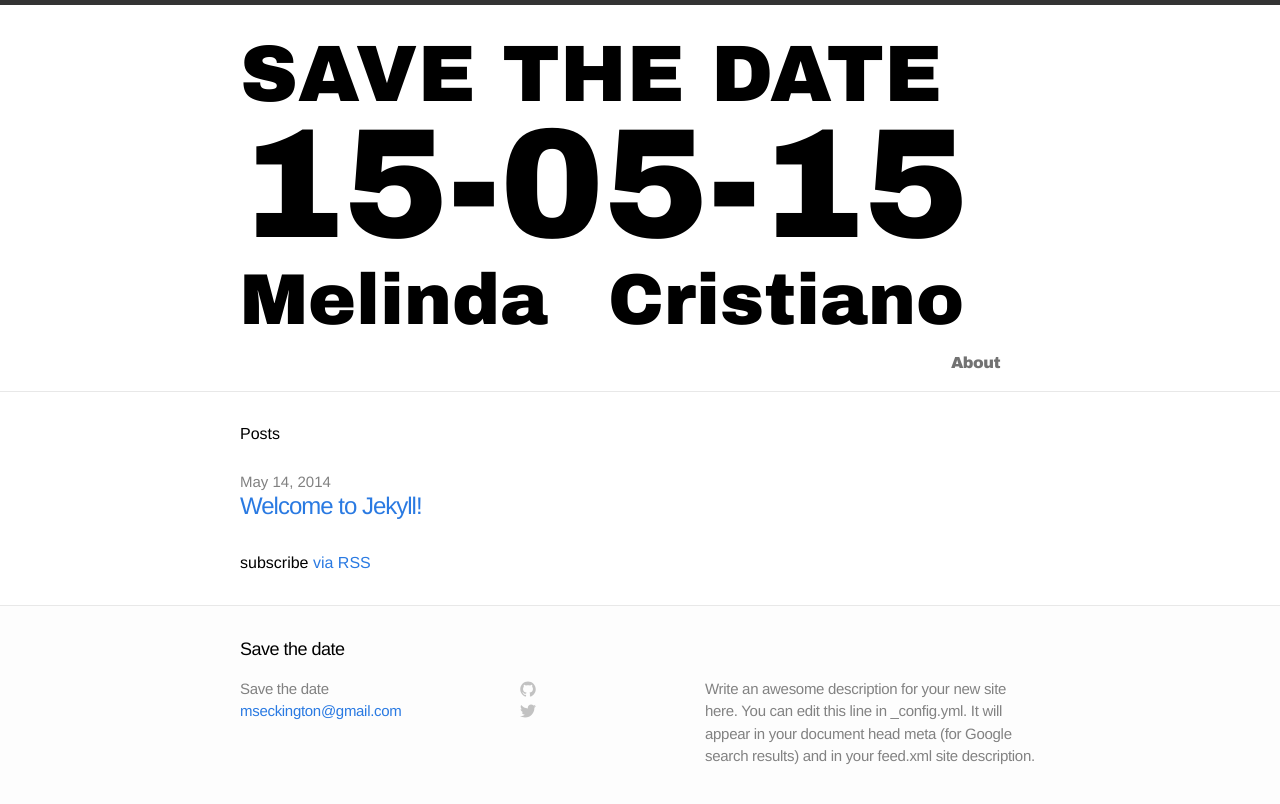
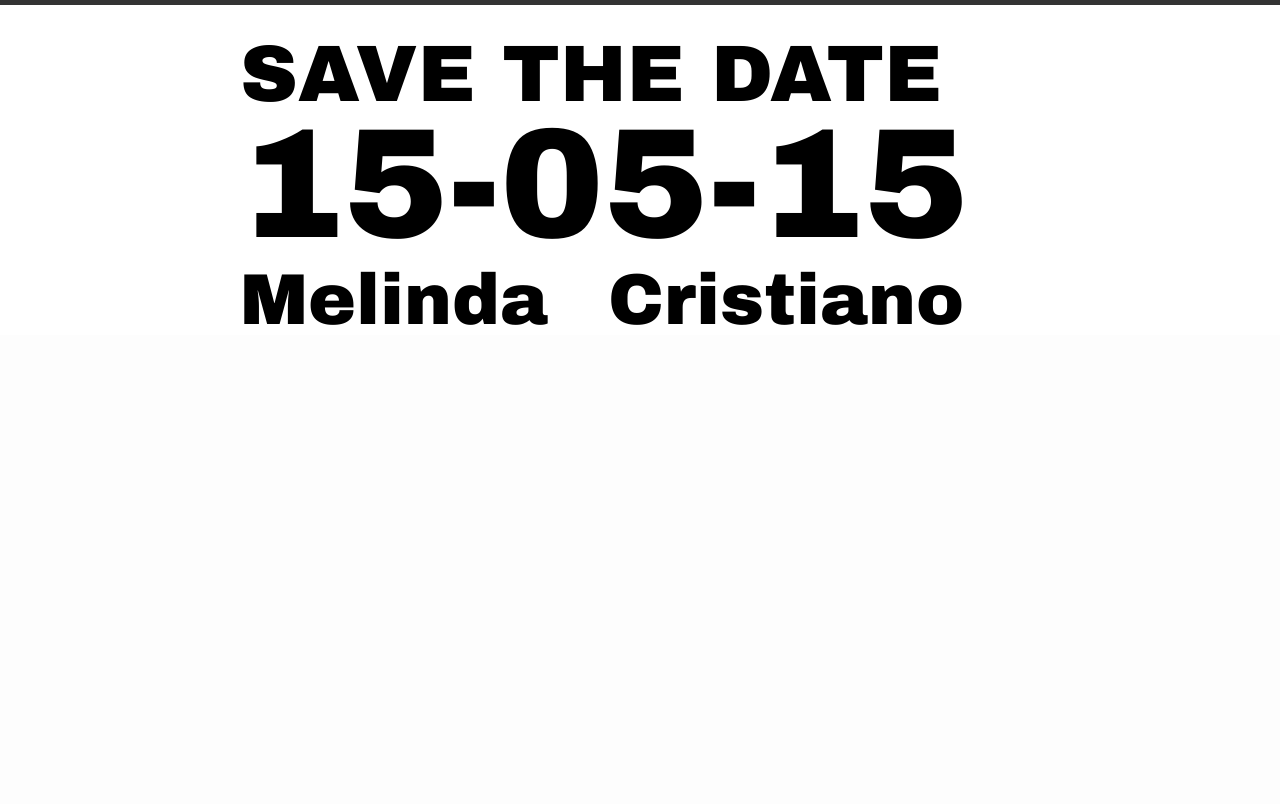
Before and after one commit to mseckington/mrandmrsgeeky, a Jekyll site: the page built from index.html, in a window 1280 px wide. Shown: the top 804 px of the page. Built offline with Jekyll 4.4.1, drawn with Linux system fonts in a browser that asks for light colours; some web fonts are replaced.

Commit message:
Strip out all base example stuff

```diff
--- a/_layouts/default.html
+++ b/_layouts/default.html
@@ -7,13 +7,5 @@
 
     {% include header.html %}
 
-    <div class="page-content">
-      <div class="wrap">
-      {{ content }}
-      </div>
-    </div>
-
-    {% include footer.html %}
-
     </body>
 </html>
--- a/_posts/2014-05-14-welcome-to-jekyll.markdown
+++ /dev/null
@@ -1,24 +0,0 @@
----
-layout: post
-title:  "Welcome to Jekyll!"
-date:   2014-05-14 21:47:10
-categories: jekyll update
----
-
-You'll find this post in your `_posts` directory - edit this post and re-build (or run with the `-w` switch) to see your changes!
-To add new posts, simply add a file in the `_posts` directory that follows the convention: YYYY-MM-DD-name-of-post.ext.
-
-Jekyll also offers powerful support for code snippets:
-
-{% highlight ruby %}
-def print_hi(name)
-  puts "Hi, #{name}"
-end
-print_hi('Tom')
-#=> prints 'Hi, Tom' to STDOUT.
-{% endhighlight %}
-
-Check out the [Jekyll docs][jekyll] for more info on how to get the most out of Jekyll. File all bugs/feature requests at [Jekyll's GitHub repo][jekyll-gh].
-
-[jekyll-gh]: https://github.com/jekyll/jekyll
-[jekyll]:    http://jekyllrb.com
--- a/about.md
+++ /dev/null
@@ -1,11 +0,0 @@
----
-layout: page
-title: About
-permalink: /about/
----
-
-This is the base Jekyll theme. You can find out more info about customizing your Jekyll theme, as well as basic Jekyll usage documentation at [jekyllrb.com](http://jekyllrb.com/)
-
-You can find the source code for the Jekyll new theme at: [github.com/jglovier/jekyll-new](https://github.com/jglovier/jekyll-new)
-
-You can find the source code for Jekyll at [github.com/jekyll/jekyll](https://github.com/jekyll/jekyll)
--- a/css/main.css
+++ b/css/main.css
@@ -42,7 +42,6 @@ a:visited { color: #205caa; }
 
 .site-header {
   border-top: 5px solid #333;
-  border-bottom: 1px solid #e8e8e8;
   min-height: 56px;
   background-color: white;
   font-family: 'Archivo Black', sans-serif;
```
Also changed, not shown: 6 other files.
